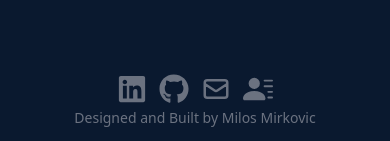
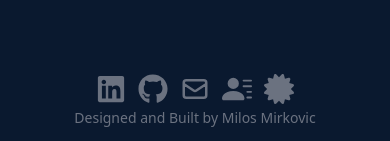
Before and after one commit to Milos191405/Portfolio-React, a React (Vite) app: page / in a window 390 px wide. Shown: the part 4297-4438 px from the top of the page. Built offline with nearby package versions, Linux system fonts and the light colour scheme.

Commit message:
adding certificates page

```diff
--- a/src/components/Contact.jsx
+++ b/src/components/Contact.jsx
@@ -1,5 +1,5 @@
 import { BsFillPersonLinesFill } from "react-icons/bs";
-import { FaLinkedin, FaGithub } from "react-icons/fa";
+import { FaLinkedin, FaGithub, FaCertificate } from "react-icons/fa";
 import { HiOutlineMail } from "react-icons/hi";
 
 const socialLinks = [
@@ -26,6 +26,12 @@ const socialLinks = [
     label: "Resume",
     icon: <BsFillPersonLinesFill size={30} />,
     bgColor: "bg-[#565f69]",
+  },
+  {
+    href: "/DCI.pdf",
+    label: "Certificates",
+    icon: <FaCertificate size={30} />,
+    bgColor: "bg-blue-600",
   },
 ];
 
--- a/src/components/Navbar.jsx
+++ b/src/components/Navbar.jsx
@@ -1,7 +1,7 @@
 import { Link, NavLink } from "react-router-dom"; // Correctly import Link
 import { useState, useEffect } from "react";
 import { Link as ScrollLink } from "react-scroll"; // Rename to avoid confusion
-import { FaBars, FaTimes, FaGithub, FaLinkedin } from "react-icons/fa";
+import { FaBars, FaTimes, FaGithub, FaLinkedin,FaCertificate } from "react-icons/fa";
 import { HiOutlineMail } from "react-icons/hi";
 import { BsFillPersonLinesFill } from "react-icons/bs";
 import Logo from "../assets/Logo.png";
@@ -39,6 +39,15 @@ const socialLinks = [
     icon: <BsFillPersonLinesFill size={30} />,
     bgColor: "bg-[#565f69]",
   },
+  {
+
+    href: "/DCI.pdf",
+    label: "Certificates",
+    icon: <FaCertificate size={30} />,
+    bgColor: "bg-blue-600",
+
+  }
+
 ];
 
 function Navbar() {
@@ -156,12 +165,12 @@ function Navbar() {
             : "top-[50vh]"
         }`}
       >
-        {/* Your Navbar content goes here */}
+        {/*  Navbar content  */}
         <ul>
           {socialLinks.map(({ href, label, icon, bgColor }) => (
             <li
               key={href}
-              className={` hidden lg:flex lg:w-[160px] lg:h-[60px]   lg:justify-between lg:items-center ml-[-100px] hover:ml-0 pl-3 pr-3 duration-300 ${bgColor}`}
+              className={` hidden lg:flex lg:w-[180px] lg:h-[60px]   lg:justify-between lg:items-center ml-[-120px] hover:ml-0 pl-3 pr-3 duration-300 ${bgColor}`}
             >
               <a
                 className="flex justify-between items-center w-full text-gray-300"
```
Also changed, not shown: 1 other file (tests, documents, lock files or other folders).
